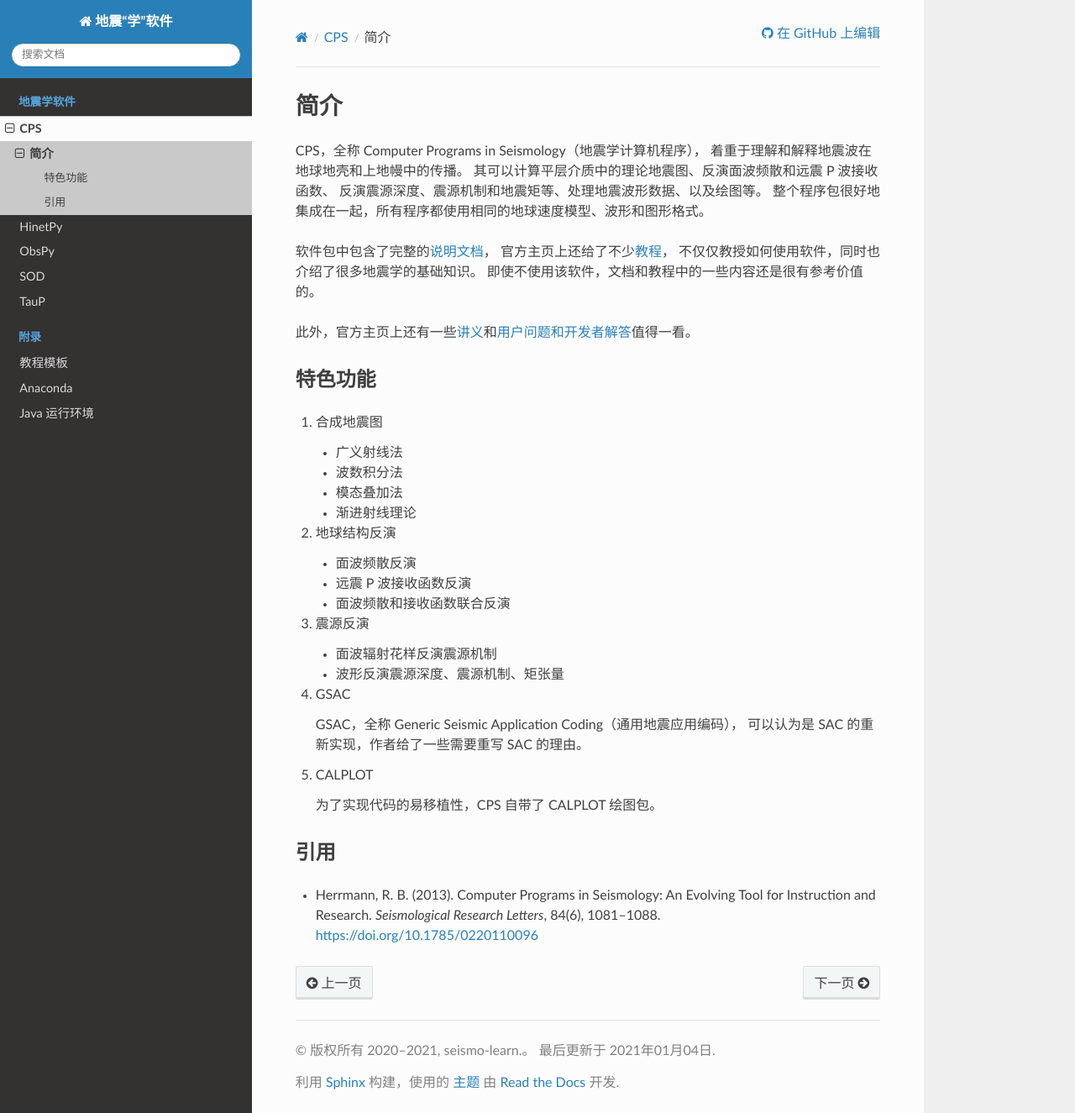
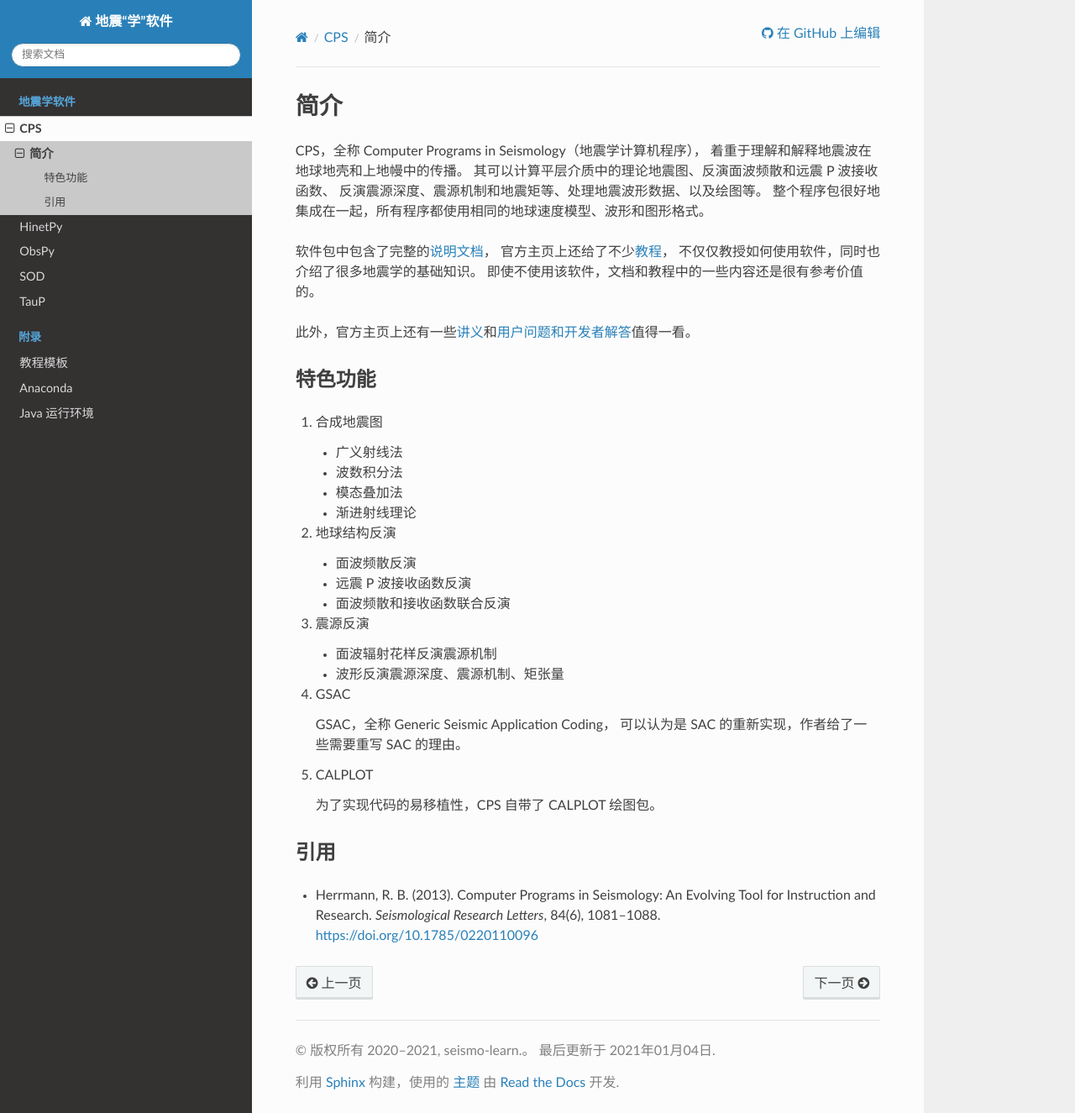
Before and after one commit to seismo-learn/software, a Sphinx documentation site: the page built from source/cps/introduction.rst, in a window 1280 px wide and 1325 px high. Shown: the whole window at 84% size. Built offline with Sphinx 7.4.7 and the Read the Docs theme 2.0.0, drawn with Linux system fonts in a browser that asks for light colours.

Commit message:
Update source/cps/introduction.rst
Co-authored-by: Dongdong Tian <seisman.info@gmail.com>

```diff
--- a/source/cps/introduction.rst
+++ b/source/cps/introduction.rst
@@ -39,7 +39,7 @@ CPS，全称 Computer Programs in Seismology（地震学计算机程序），
 
 4.  GSAC
 
-    GSAC，全称 Generic Seismic Application Coding（通用地震应用编码），
+    GSAC，全称 Generic Seismic Application Coding，
     可以认为是 SAC 的重新实现，作者给了一些需要重写 SAC 的理由。
 
 5.  CALPLOT
```
